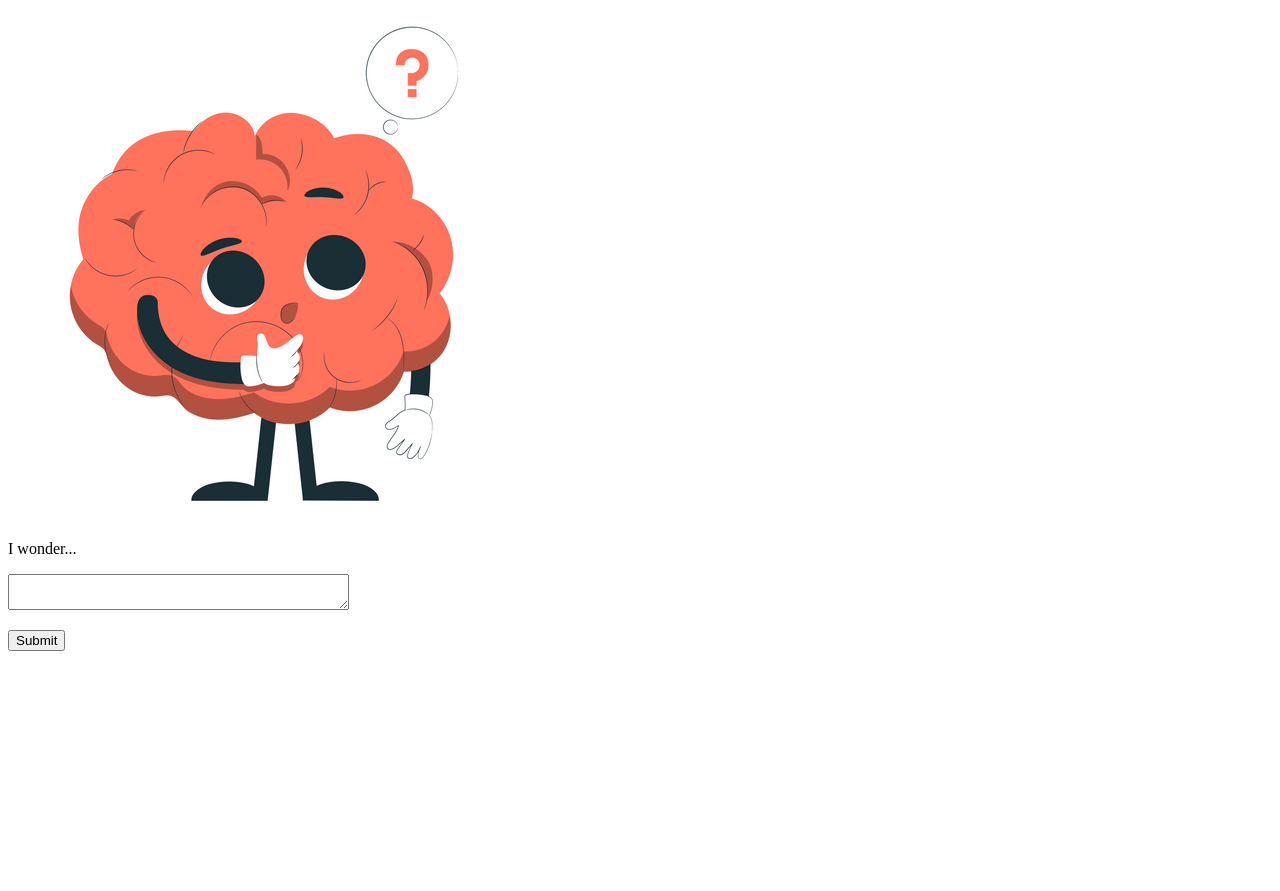
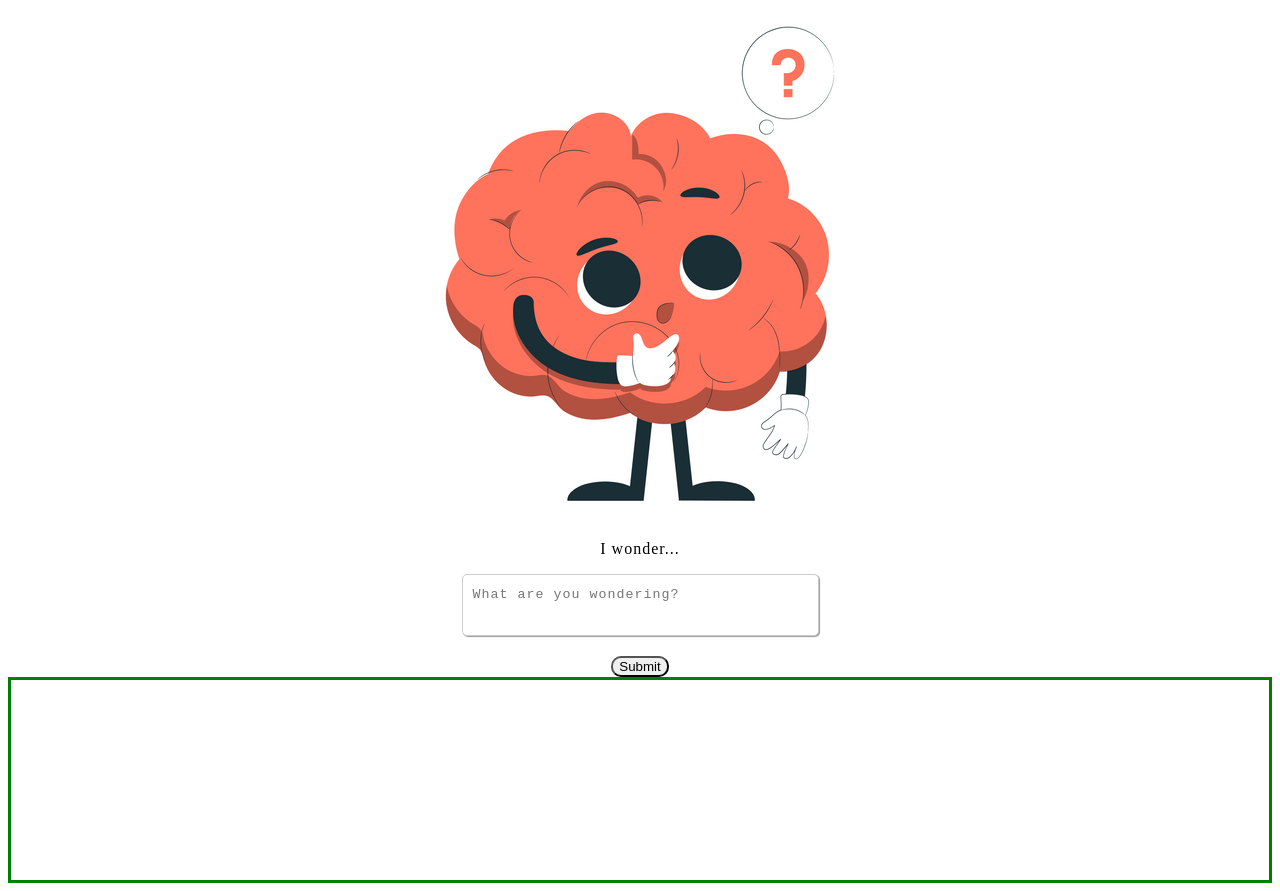
Before and after one commit to DenyusKeys/iWonder, a plain HTML site: page index.html in a window 1280 px wide. Before the commit the page ends 800 px from the top, so only its background shows below. Drawn offline with Linux system fonts and the light colour scheme.

Commit message:
Barebones frontend completed

```diff
--- a/index.css
+++ b/index.css
@@ -0,0 +1,40 @@
+label,
+textarea {
+    font-size: 0.8 rem;
+    letter-spacing: 1px;
+}
+
+textarea {
+    padding: 10px;
+    max-width: 100%;
+    line-height: 1.5;
+    border-radius: 5px;
+    border: 1px solid #ccc;
+    box-shadow: 1px 1px 1px #999;
+    resize: none;
+}
+
+.logoContainer {
+    text-align: center;
+
+}
+
+.questionBox {
+    text-align: center;
+}
+
+.answerBox {
+    display: flex;
+    justify-content: center;
+    text-align: center;
+    border:3px solid green;
+    height: 200px;
+
+
+}
+
+#submitButton {
+    border-radius: 10px;
+    min-height: 10px;
+    min-width: none;
+}
--- a/index.html
+++ b/index.html
@@ -15,13 +15,13 @@
     <div class="questionBox">
         <form>
             <p><label for="questionLabel">I wonder...</label></p>
-            <p><textarea id="question" name="question" rows="2" cols="40"></textarea></p>
-            <input type="submit" value="Submit">
+            <p><textarea id="question" name="question" rows="2" cols="40" placeholder="What are you wondering?"></textarea></p>
+            <input id="submitButton" type="submit" value="Submit">
         </form>
     </div>
 
     <div class="answerBox">
-
+        <div class="answer"><p></p></div>
     </div>
 
 	<script src="index.js"></script>
```
